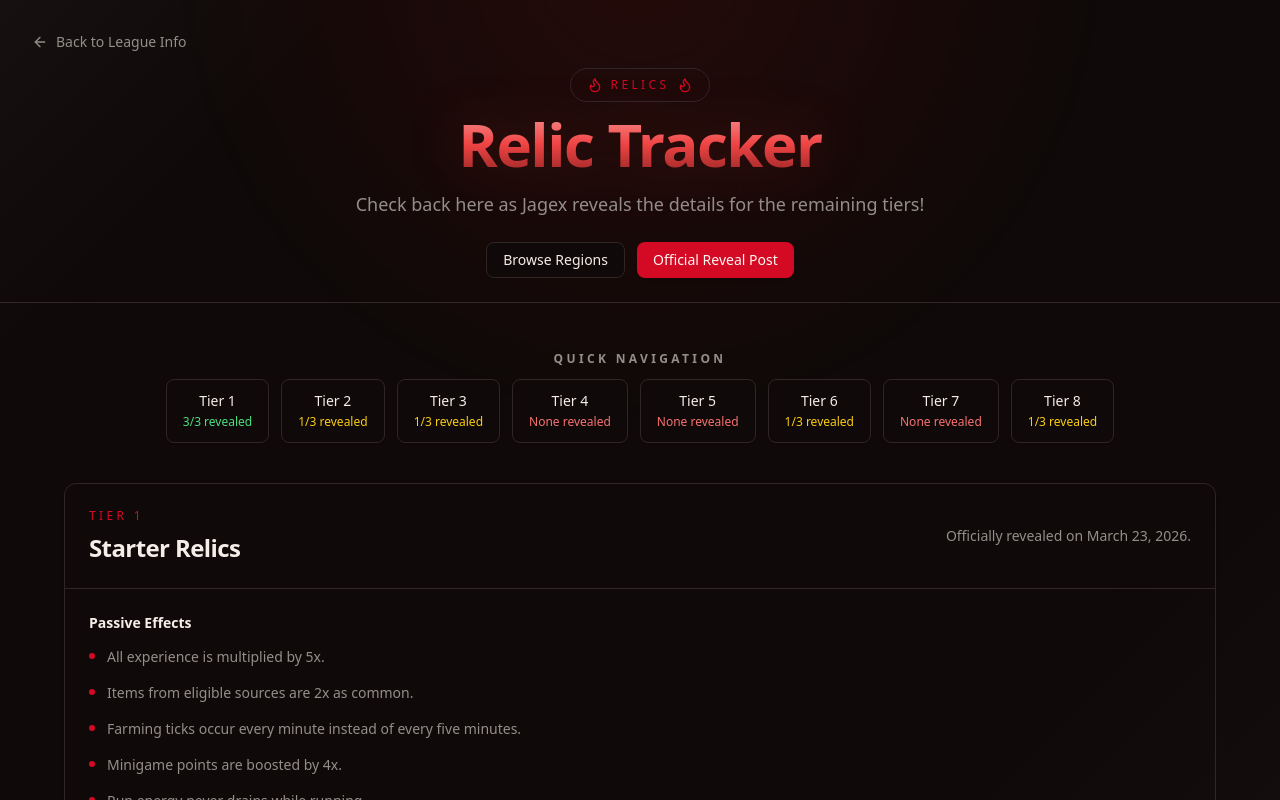
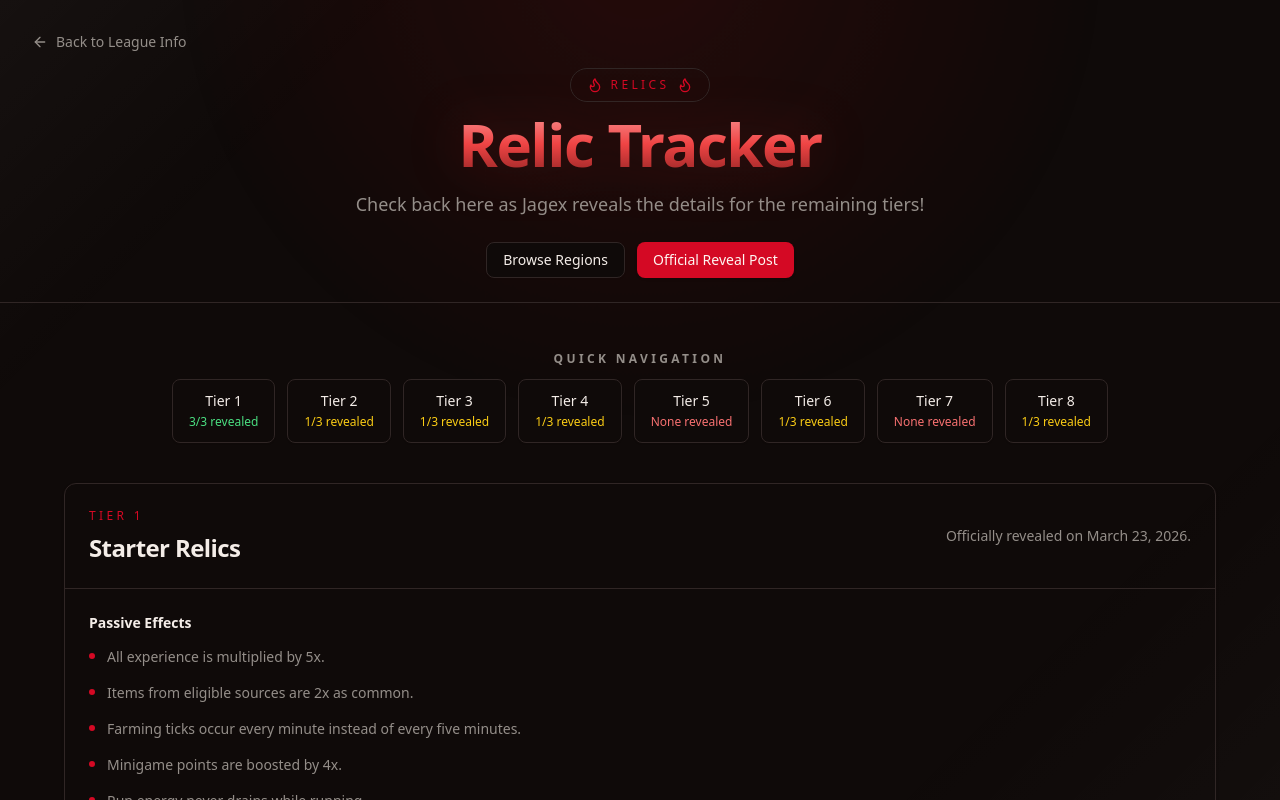
Before and after one commit to DatBear/Demonic-Pacts, a React (Vite) app: page /relics in a window 1280 px wide. Shown: the top 800 px of the page. Built offline with nearby package versions, Linux system fonts and the light colour scheme.

Commit message:
3/28 relic update

```diff
--- a/src/data/league-data.ts
+++ b/src/data/league-data.ts
@@ -873,8 +873,27 @@ export const relicTiers: RelicTierData[] = [
       "Eligible item drops increase from 2x to 5x as common.",
       "Minigame point boosts increase from 4x to 8x.",
     ],
-    status: "Tier 4 relic choices have not been revealed yet.",
-    relics: [],
+    status: "The Tier 4 relic Conniving Clues has been revealed.",
+    relics: [
+      {
+        name: "Conniving Clues",
+        summary: "A clue-focused relic that generates teleport contracts from caskets, improves clue source rates, and compresses every clue down to its shortest possible route.",
+        activeEffects: [
+          "When opening a Reward casket, you have a 1/3 chance to receive Clue contracts which can be consumed to teleport to your current clue step.",
+          "Beginner clues give 0-2 contracts at a time.",
+          "Easy clues give 1-4 contracts at a time.",
+          "Medium clues give 1-5 contracts at a time.",
+          "Hard clues give 1-7 contracts at a time.",
+          "Elite clues give 1-9 contracts at a time.",
+          "Master clues give 1-10 contracts at a time.",
+          "Reward caskets also have a 1/4 chance to contain a clue scroll box of the same tier.",
+          "Clues from creatures and impling jars now have a drop rate of 1/15.",
+          "Clue vessels obtained from skilling, such as clue geodes and clue nests, are 10x more likely to drop.",
+          "All clues have the lowest possible number of steps and will give the maximum amount of reward rolls.",
+        ],
+        notes: [],
+      },
+    ],
   },
   {
     tier: 5,
```
Also changed, not shown: public/relics/T4_Conniving_Clues.png (added).
